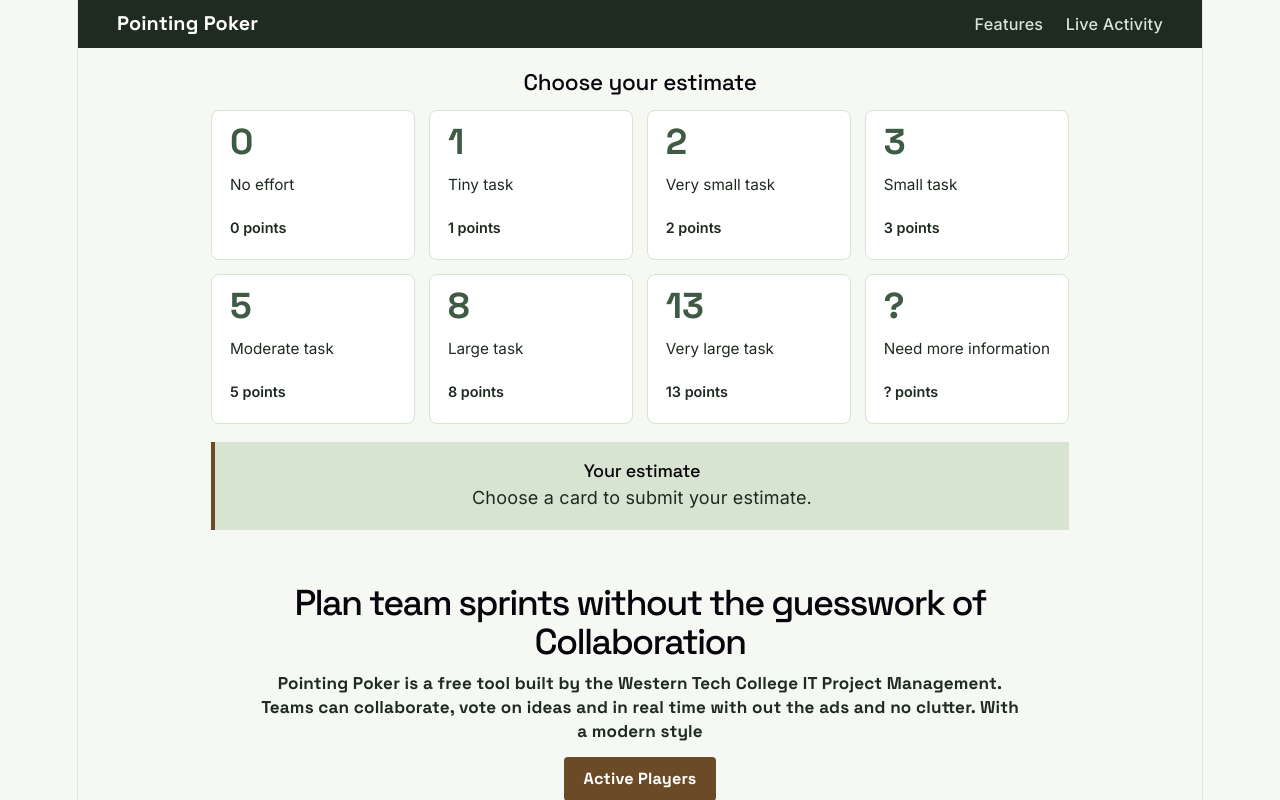
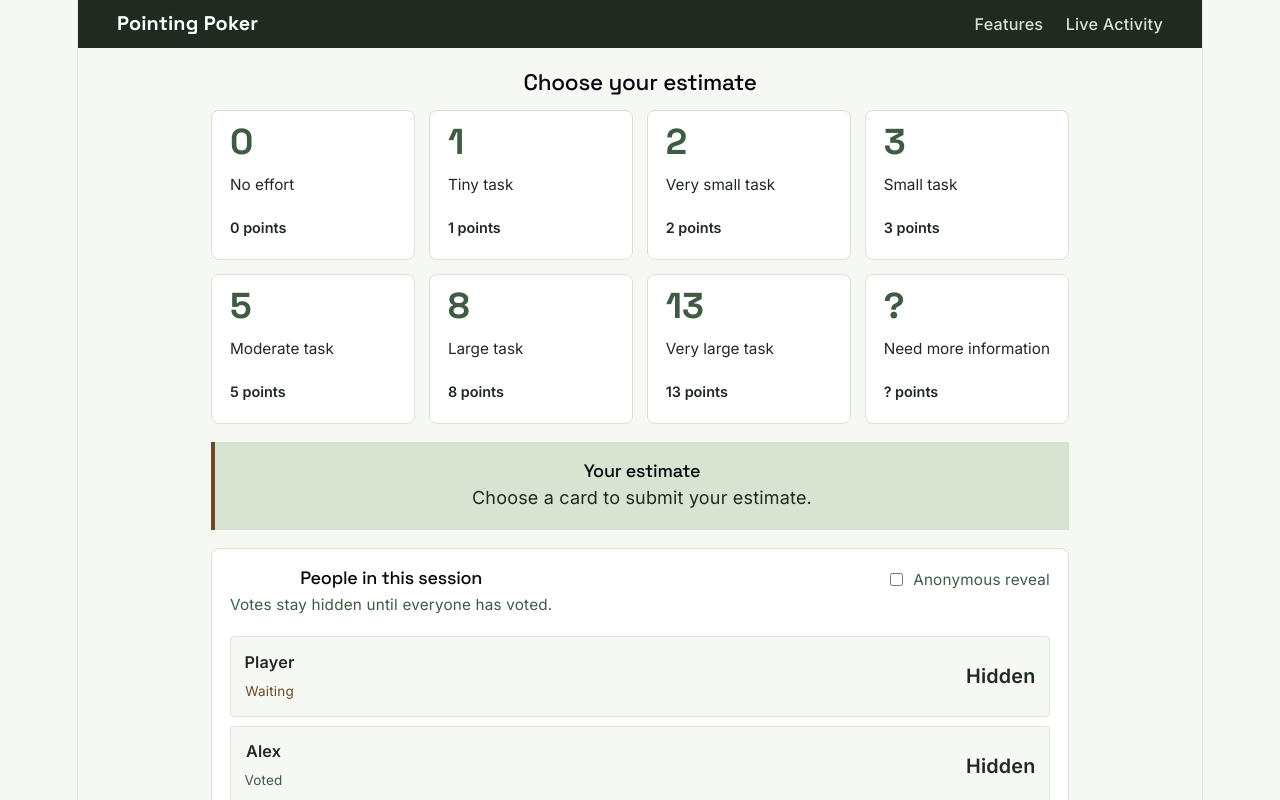
Before and after one commit to Jacob-Evenson/Pointing-Poker, a React (Vite) app: page / in a window 1280 px wide. Shown: the top 800 px of the page. Built offline with nearby package versions, Linux system fonts and the light colour scheme.

Commit message:
score reveal with anonymous mode added

```diff
--- a/PointingPokerHomePage.css
+++ b/PointingPokerHomePage.css
@@ -222,6 +222,125 @@
   margin: 0;
 }
 
+.participant-panel {
+  margin-top: 1rem;
+  padding: 1rem;
+  background: var(--white);
+  border: 1px solid var(--sage-200);
+  border-radius: 8px;
+}
+
+.participant-panel-header {
+  display: flex;
+  align-items: flex-start;
+  justify-content: space-between;
+  gap: 1rem;
+}
+
+.participant-panel h2,
+.participant-panel h3 {
+  margin: 0;
+  font-size: 1rem;
+}
+
+.participant-panel-header p {
+  margin: .25rem 0 0;
+  color: var(--sage-700);
+  font-size: .85rem;
+}
+
+.anonymous-toggle {
+  display: flex;
+  align-items: center;
+  gap: .4rem;
+  color: var(--sage-700);
+  font-size: .85rem;
+  white-space: nowrap;
+}
+
+.anonymous-toggle input {
+  accent-color: var(--clay-700);
+}
+
+.participant-list,
+.anonymous-results ul {
+  display: grid;
+  gap: .5rem;
+  padding: 0;
+  margin: 1rem 0 0;
+  list-style: none;
+}
+
+.participant {
+  display: flex;
+  align-items: center;
+  justify-content: space-between;
+  gap: 1rem;
+  padding: .65rem .75rem;
+  background: var(--sage-050);
+  border: 1px solid var(--sage-200);
+  border-radius: 4px;
+}
+
+.participant strong,
+.participant-status {
+  display: block;
+}
+
+.participant strong {
+  font-size: .9rem;
+}
+
+.participant-status {
+  margin-top: .15rem;
+  color: var(--clay-700);
+  font-size: .75rem;
+}
+
+.participant-status.voted {
+  color: var(--sage-700);
+}
+
+.participant-vote {
+  min-width: 4.5rem;
+  color: var(--sage-900);
+  font-size: 1.1rem;
+  font-weight: 700;
+  text-align: right;
+}
+
+.anonymous-results {
+  margin-top: 1rem;
+  padding-top: 1rem;
+  border-top: 1px solid var(--sage-200);
+}
+
+.anonymous-results ul {
+  display: flex;
+  flex-wrap: wrap;
+  margin-top: .5rem;
+}
+
+.anonymous-results li {
+  min-width: 2.5rem;
+  padding: .4rem .65rem;
+  color: var(--white);
+  background: var(--sage-700);
+  border-radius: 4px;
+  font-weight: 700;
+  text-align: center;
+}
+
+@media (max-width: 640px) {
+  .participant-panel-header {
+    flex-direction: column;
+  }
+
+  .anonymous-toggle {
+    white-space: normal;
+  }
+}
+
 .features {
   padding-block: 1.25rem;
 }
--- a/PointingPokerHomePage.jsx
+++ b/PointingPokerHomePage.jsx
@@ -2,22 +2,31 @@
 import "./PointingPokerHomePage.css";
 import PointCard from './src/components/PointCard.jsx';
 import SelectedPoint from './src/components/SelectedPoint.jsx';
+import ParticipantList from './src/components/ParticipantList.jsx';
 import { points } from './src/data/points.js';
 
 const PointingPokerHomePage = () => {
   //Place holder for our live stats for showing sessions
   //Hook up to API? If we have time
-  const [liveStats, setLiveStats] = useState({ sessions: 0, players: 0 })
+  const [liveStats] = useState({ sessions: 0, players: 0 })
   const [selectedPoint, setSelectedPoint] = useState(null)
-  const [user, setUser] = useState({ name: 'Player', bid: null, voted: false })
+  const [anonymousReveal, setAnonymousReveal] = useState(false)
+  const [participants, setParticipants] = useState([
+    { id: 1, name: 'Player', bid: null, voted: false },
+    { id: 2, name: 'Alex', bid: 5, voted: true },
+    { id: 3, name: 'Jordan', bid: 8, voted: true },
+  ])
 
+  const allVoted = participants.length > 0 && participants.every((participant) => participant.voted)
+
+  // handles the selection of a point card and updates the user state accordingly
   const handlePointSelect = (point) => {
     setSelectedPoint(point)
-    setUser((currentUser) => ({
-      ...currentUser,
-      bid: point.value,
-      voted: true
-    }))
+    setParticipants((currentParticipants) => currentParticipants.map((participant) => (
+      participant.id === 1
+        ? { ...participant, bid: point.value, voted: true }
+        : participant
+    )))
   }
 
 
@@ -55,7 +64,7 @@
               Teams can collaborate, vote on ideas and in real time with out the ads and no clutter.
               With a modern style
             </p>
-            {/*className ap stands for Active Players also can be changed early on if we dont like the active players */}
+            {/*className ap stands for Active Players also can be changed early on if we don't like the active players */}
             <a className="ap" href="#live">Active Players</a>
           </div>
         </section>
@@ -71,7 +80,13 @@
               />
             ))}
           </div>
-          <SelectedPoint point={selectedPoint} voted={user.voted} />
+          <SelectedPoint point={selectedPoint} voted={participants[0].voted} />
+          <ParticipantList
+            participants={participants}
+            allVoted={allVoted}
+            anonymousReveal={anonymousReveal}
+            onAnonymousReveal={setAnonymousReveal}
+          />
         </section>
 
         <section id="features" className="features wrap">
--- /dev/null
+++ b/src/components/ParticipantList.jsx
@@ -0,0 +1,55 @@
+import React from 'react'
+
+const ParticipantList = ({ participants, allVoted, anonymousReveal, onAnonymousReveal }) => {
+  const revealedParticipants = participants.filter((participant) => participant.voted)
+
+  return (
+    <section className="participant-panel" aria-labelledby="participant-heading">
+      <div className="participant-panel-header">
+        <div>
+          <h2 id="participant-heading">People in this session</h2>
+          <p role="status">
+            {allVoted ? 'All votes are revealed.' : 'Votes stay hidden until everyone has voted.'}
+          </p>
+        </div>
+        <label className="anonymous-toggle">
+          <input
+            type="checkbox"
+            checked={anonymousReveal}
+            onChange={(event) => onAnonymousReveal(event.target.checked)}
+          />
+          Anonymous reveal
+        </label>
+      </div>
+
+      <ul className="participant-list">
+        {participants.map((participant) => (
+          <li className="participant" key={participant.id}>
+            <div>
+              <strong>{participant.name}</strong>
+              <span className={participant.voted ? 'participant-status voted' : 'participant-status'}>
+                {participant.voted ? 'Voted' : 'Waiting'}
+              </span>
+            </div>
+            <span className="participant-vote">
+              {allVoted ? (anonymousReveal ? 'Revealed' : participant.bid) : 'Hidden'}
+            </span>
+          </li>
+        ))}
+      </ul>
+
+      {allVoted && anonymousReveal && (
+        <div className="anonymous-results">
+          <h3>Revealed results</h3>
+          <ul aria-label="Anonymous revealed votes">
+            {revealedParticipants.map((participant) => (
+              <li key={participant.id}>{participant.bid}</li>
+            ))}
+          </ul>
+        </div>
+      )}
+    </section>
+  )
+}
+
+export default ParticipantList
```
Also changed, not shown: src/components/PointCard.jsx (+0 -38 lines), 2 other files (tests, documents, lock files or other folders).
